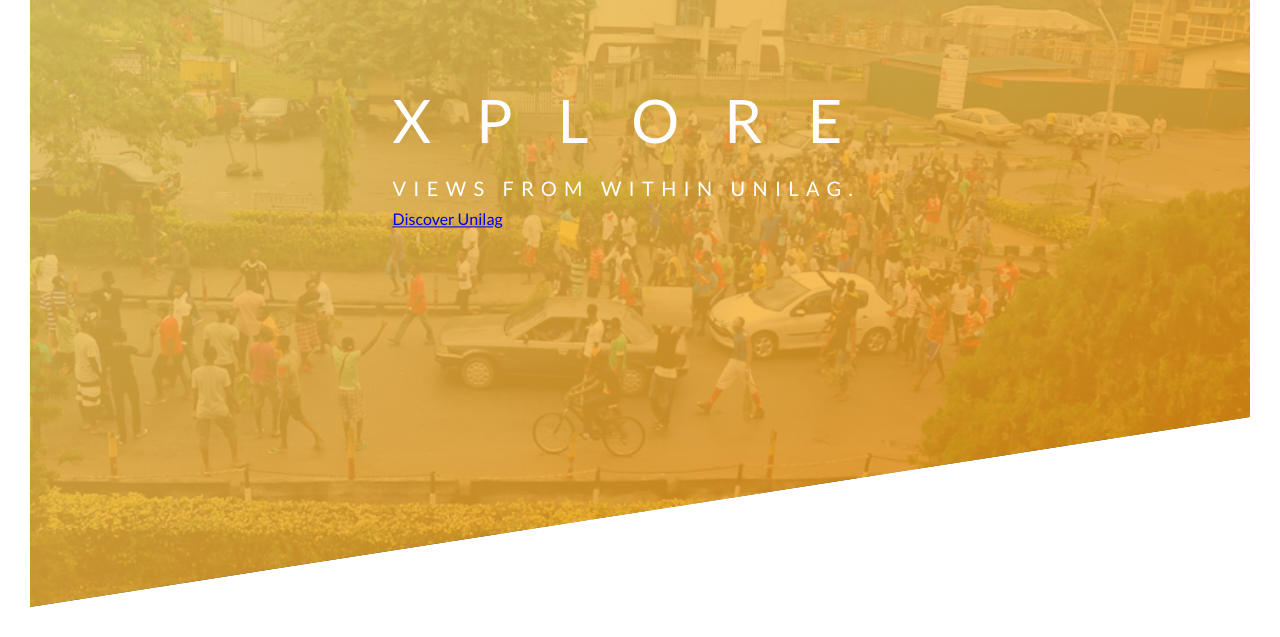
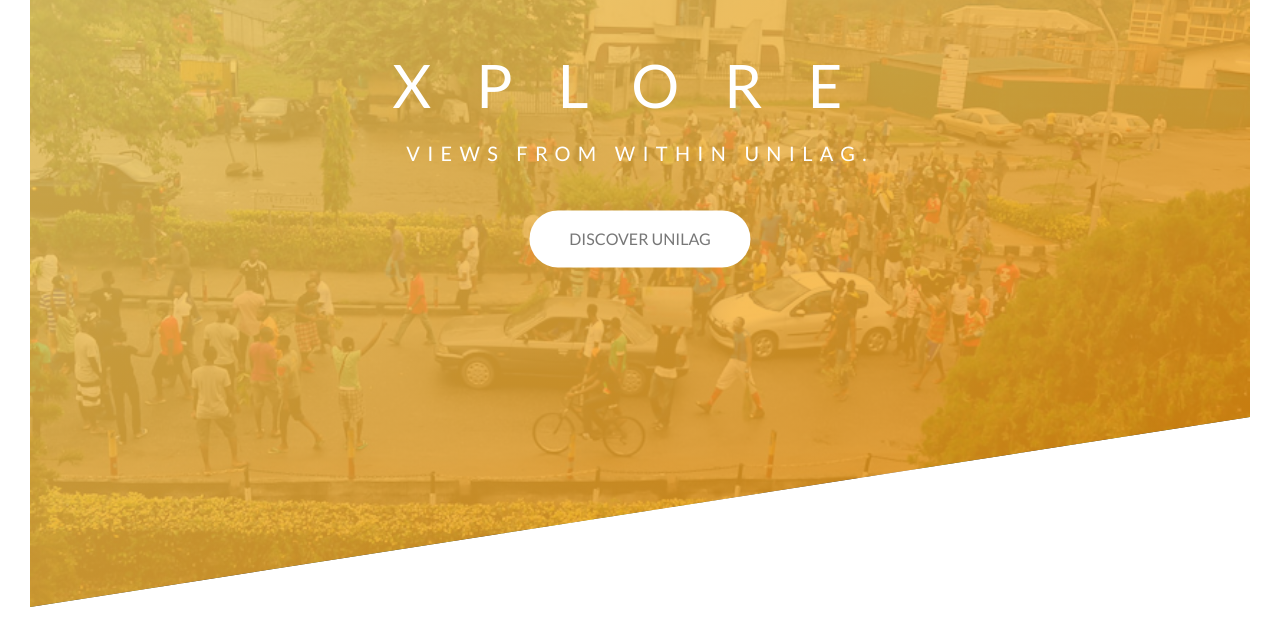
Before and after one commit to Ipaye/Xplore, a plain HTML site: page index.html in a window 1280 px wide. Shown: the part 183-820 px from the top of the page. Drawn offline with Linux system fonts and the light colour scheme.

Commit message:
styled functional button and implemted animation

```diff
--- a/css/style.css
+++ b/css/style.css
@@ -59,12 +59,14 @@
   left: 50%;
   /* background-color: red; */
   transform: translate(-50%, -50%);
+  text-align: center;
 }
 
 .heading__primary {
   color: #fff;
   text-transform: uppercase;
   backface-visibility: hidden;
+  margin-bottom: 40px;
 }
 
 .heading__primary__main {
@@ -121,3 +123,31 @@
     color: white;
   }
 }
+
+/* Header button */
+
+.btn:link,
+.btn:visited {
+  text-transform: uppercase;
+  text-decoration: none;
+  padding: 15px 40px;
+  display: inline-block;
+  border-radius: 100px;
+  transition: all .2s;
+}
+
+.btn:hover {
+  transform: translateY(-3px);
+  box-shadow: 0 10px 20px rgba(0, 0, 0, .2)
+}
+
+.btn:active {
+  /* this would give the button a pressed down feel */
+  transform: translateY(-1px);
+  box-shadow: 0 5px 10px rgba(0, 0, 0, .2)
+}
+
+.btn-white {
+  background-color: #fff;
+  color: #777;
+}
```
